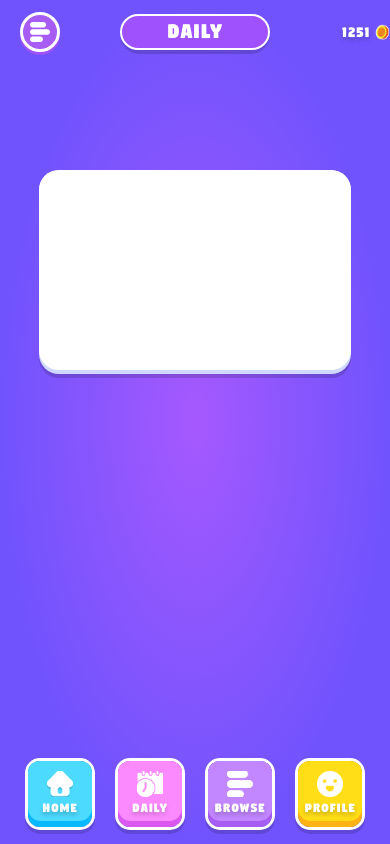
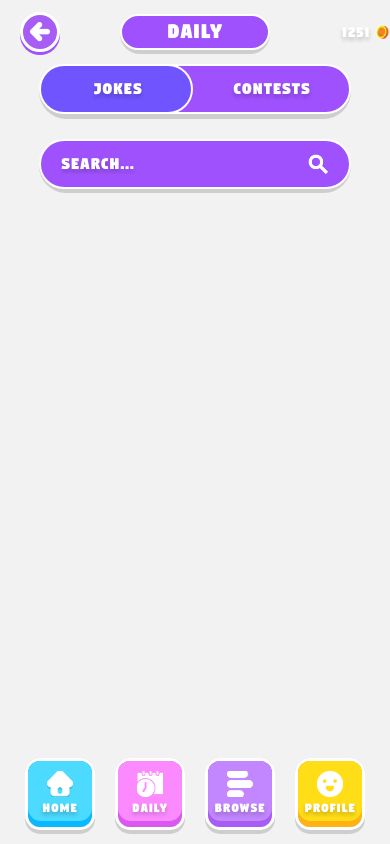
Before and after one commit to Stine2609/daily-jokes, a React Native app: screen /Browse in a window 390 px wide. Built offline with nearby package versions, Linux system fonts and the light colour scheme; no server answers.

Commit message:
Made ContentTabs accept x amount of tabs, and keep state of all tabs Added search bar

```diff
--- a/components/ContentTab.tsx
+++ b/components/ContentTab.tsx
@@ -15,14 +15,17 @@ export default function ContentTab(props: ContentTabProps) {
     const { tabs } = props;
     const [activeTab, setActiveTab] = useState(0);
 
+    // Calculate width in percentage based on the number of tabs
+    const tabWidthPercent = 100 / tabs.length;
+
     // Initialize the position with the activeTab
     // Convert activeTab index to a percentage
-    const initialPosition = activeTab * 50; // Since we have 3 tabs, each tab change represents a 50% shift
+    const initialPosition = activeTab * tabWidthPercent;
     const position = useRef(new Animated.Value(initialPosition)).current;
 
     useEffect(() => {
         // Calculate the new position based on the activeTab
-        const newPosition = activeTab * 50; // Each tab change moves the position by 50%
+        const newPosition = activeTab * tabWidthPercent;
 
         Animated.spring(position, {
             toValue: newPosition,
@@ -32,19 +35,30 @@ export default function ContentTab(props: ContentTabProps) {
 
     const animatedStyle = {
         left: position.interpolate({
-            inputRange: [0, 50, 100],
-            outputRange: ["-0.5%", "34%", "68%"], // Map input range to left percentage values
-        }),
+            inputRange: tabs.map((_, index) => (100 / (tabs.length)) * index),
+            outputRange: tabs.map((_, index) => (
+                // For last and first, push the element slightly further to the right or left
+                // In order to avoid ugly doubling of borders
+                (tabWidthPercent * index + (index == 0 ? -0.5 : 0) + (index == tabs.length - 1 ? 0.5 : 0)) + "%"
+            )),
+        })
     };
+
+    console.log(animatedStyle)
+
+    console.log(tabWidthPercent)
+
+    console.log(tabs.map((_, index) => (100 / (tabs.length)) * index))
+    console.log(tabs.map((_, index) => (tabWidthPercent * index + "%")))
 
     return (
         <View style={styles.container}>
             <Shadow style={{alignSelf: "center"}} height={buttonContainerHeight} shadowHeight={5} width={"80%"} borderRadius={50} />
             <View style={styles.buttonContainer}>
-                <Animated.View style={[styles.focusedContainer, animatedStyle]} />
+                <Animated.View style={[styles.focusedContainer, animatedStyle, {width: `${tabWidthPercent}%`}]} />
                 {tabs.map((tab, index) =>
                     <TouchableOpacity
-                        style={styles.tabButton}
+                        style={[styles.tabButton, { width: `${tabWidthPercent}%` }]}
                         key={"TabButton-" + index}
                         onPress={() => setActiveTab(index)}
                     >
@@ -53,9 +67,29 @@ export default function ContentTab(props: ContentTabProps) {
                 )}
             </View>
 
-            <View>
-                {tabs[activeTab].component}
-            </View>
+            {tabs.map((tab, index) => (
+                <Animated.View
+                    key={index}
+                    style={[
+                        styles.tabContent,
+                        {
+                            // Position all tab contents in the same space
+                            position: 'absolute',
+                            opacity: activeTab === index ? 1 : 0,
+                            // Use the entire parent space
+                            top: 75,
+                            left: 0,
+                            right: 0,
+                            bottom: 0,
+                            // Ensure only the active tab is interactable
+                            zIndex: activeTab === index ? 1 : 0,
+                        },
+                    ]}
+                >
+                    {tab.component}
+                </Animated.View>
+            ))}
+
         </View>
     );
 }
@@ -66,7 +100,12 @@ const buttonContainerHeight = buttonHeight + 4
 const styles = StyleSheet.create({
     container: {
         width: "100%",
-        gap: 10,
+        position: 'relative',
+        flex: 1,
+    },
+    tabContent: {
+        width: '100%',
+        height: '100%',
     },
 
     focusedContainer: {
@@ -75,7 +114,6 @@ const styles = StyleSheet.create({
         borderWidth: 2,
         backgroundColor: componentColors.contentTab.focused,
         borderRadius: 50,
-        width: "33%", // Each tab button takes up one third of the container width
         height: buttonContainerHeight,
     },
 
@@ -84,7 +122,6 @@ const styles = StyleSheet.create({
         borderRadius: 50,
         borderColor: componentColors.contentTab.border,
         height: buttonHeight,
-        width: "33%",
         justifyContent: "center",
         alignItems: "center",
     },
--- /dev/null
+++ b/components/SearchBar.tsx
@@ -0,0 +1,68 @@
+import { View, TextInput, TouchableOpacity, Image, StyleSheet } from "react-native";
+import { textStyles } from "./Text";
+import { colors } from "./Colors";
+import Shadow from "./Shadow";
+
+interface SearchBarProps {
+    placeholder?: string;
+}
+
+export default function SearchBar(props: SearchBarProps) {
+    const { placeholder } = props;
+
+    return(
+        <View style={styles.container}>
+            <Shadow shadowHeight={4} height={50} width={"80%"} borderRadius={50} />
+            <View style={styles.innerContainer}>
+                {/* Use onChangeText to get text value string */}
+                <TextInput
+                    style={[textStyles.text, textStyles.shadow, styles.input]}
+                    placeholderTextColor={"white"}
+                    placeholder={placeholder}
+                    multiline={false}
+                />
+                <TouchableOpacity hitSlop={{ top: 30, bottom: 30, left: 30, right: 30 }} style={styles.iconContainer}>
+                    <Image style={styles.icon} source={require("../assets/icons/search.png")} />
+                </TouchableOpacity>
+            </View>
+        </View>
+    )
+}
+
+const styles = StyleSheet.create({
+    container: {
+        width: "100%",
+        height: 50,
+        alignItems: "center",
+    },
+
+    innerContainer: {
+        width: "80%",
+        height: 50,
+        justifyContent: "center",
+    },
+
+    input: {
+        flex: 1,
+        paddingHorizontal: 20,
+        paddingRight: 50,
+        backgroundColor: colors.purple.dark,
+        borderRadius: 50,
+        borderWidth: 2,
+        borderColor: colors.border,
+        color: "white",
+    },
+
+    iconContainer: {
+        position: "absolute",
+        right: 20,
+        height: 25,
+        width: 25,
+    },
+
+    icon: {
+        position: "absolute",
+        height: 25,
+        width: 25,
+    }
+})
--- a/components/TabBar/TabBar.tsx
+++ b/components/TabBar/TabBar.tsx
@@ -27,6 +27,7 @@ export default function TabBar(props:TabBarProps) {
                 highlight={componentColors.tabBar.daily.highlight}
             />
             <TabButton
+                onPress={() => navigation.navigate("Browse")}
                 label="Browse"
                 icon="browse"
                 background={componentColors.tabBar.browse.background}
--- a/screens/AppNavigationStack.tsx
+++ b/screens/AppNavigationStack.tsx
@@ -3,6 +3,7 @@ import { createStackNavigator } from "@react-navigation/stack";
 import HeaderOptions from "../components/header/HeaderOptions";
 import Home from "./Home";
 import Daily from "./Daily/Daily";
+import Browse from "./Browse/Browse";
 
 const Stack = createStackNavigator();
 
@@ -19,6 +20,11 @@ export default function AppNavigationStack() {
                 component={Daily}
                 options={({ navigation, route }) => HeaderOptions({ navigation, route })}
             />
+            <Stack.Screen
+                name="Browse"
+                component={Browse}
+                options={({ navigation, route }) => HeaderOptions({ navigation, route })}
+            />
         </Stack.Navigator>
     )
 }
--- /dev/null
+++ b/screens/Browse/Browse.tsx
@@ -0,0 +1,24 @@
+import ScreenView from "../../components/ScreenView";
+import Jokes from "./Jokes";
+import Contests from "./Contests";
+import ContentTab from "../../components/ContentTab";
+
+export default function Browse() {
+
+    return (
+        <ScreenView style={{justifyContent: "flex-start"}}>
+            <ContentTab
+                tabs={[
+                    {
+                        name: "Jokes",
+                        component: <Jokes />
+                    },
+                    {
+                        name: "Contests",
+                        component: <Contests />
+                    },
+                ]}
+            />
+        </ScreenView>
+    )
+}
--- /dev/null
+++ b/screens/Browse/Contests.tsx
@@ -0,0 +1,9 @@
+import { View } from "react-native"
+
+export default function Contests() {
+    return(
+        <View>
+
+        </View>
+    )
+}
--- /dev/null
+++ b/screens/Browse/Jokes.tsx
@@ -0,0 +1,10 @@
+import { View } from "react-native";
+import SearchBar from "../../components/SearchBar";
+
+export default function Jokes() {
+    return(
+        <View>
+            <SearchBar placeholder="Search..." />
+        </View>
+    )
+}
```
Also changed, not shown: assets/icons/search.png (added).
